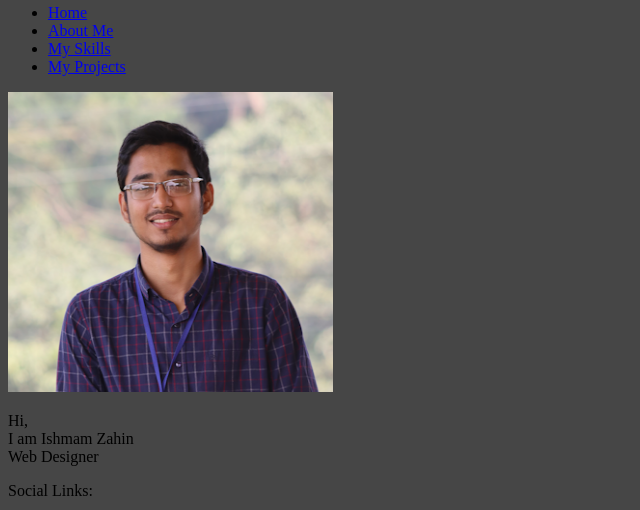
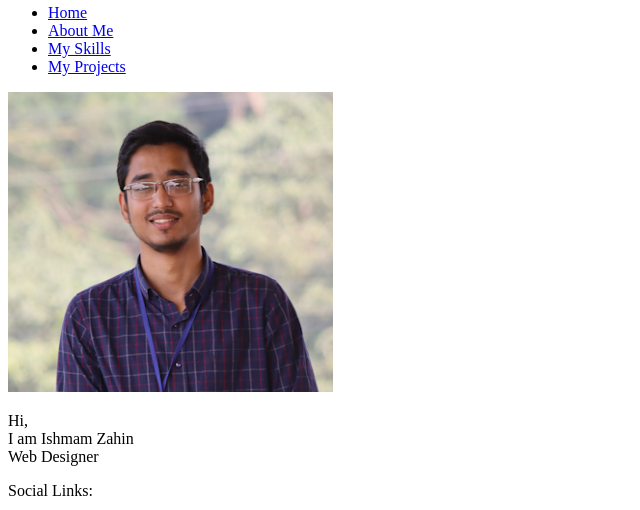
Before and after one commit to Ishmam-Zahin/My-Portfolio-Website, a plain HTML site: page index.html in a window 1280 px wide. Shown: the part 124-634 px from the top of the page, without its empty margins (0-640 px from the left). Drawn offline with Linux system fonts and the light colour scheme.

Commit message:
changed css

```diff
--- a/styles/banner.css
+++ b/styles/banner.css
@@ -1,5 +1,5 @@
 @charset "utf-8";
 
 html{
-    background-color: rgba(0, 0, 0, 0.726);
+    background-color: rgb(255, 255, 255);
 }
```
